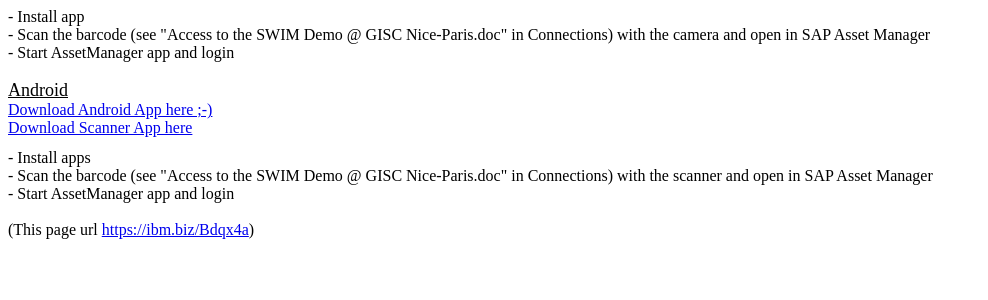
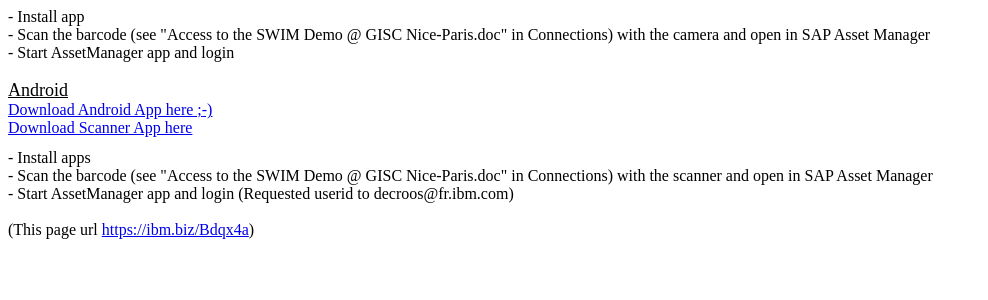
Before and after one commit to decroos/SWIM-mdm, a Flask app: page / in a window 1280 px wide. Shown: the part 159-459 px from the top of the page, without its empty margins (0-988 px from the left). Run offline with Flask 2, Linux system fonts and the light colour scheme.

Commit message:
Update swimassetmanager.html

```diff
--- a/templates/swimassetmanager.html
+++ b/templates/swimassetmanager.html
@@ -31,7 +31,7 @@
 </div>
 <div>- Scan the barcode (see "Access to the SWIM Demo @ GISC Nice-Paris.doc" in Connections) with the scanner and open in SAP Asset Manager
 </div>
-<div>- Start AssetManager app and login
+<div>- Start AssetManager app and login (Requested userid to decroos@fr.ibm.com)
 </div>
 <br/>
 <div>
```
